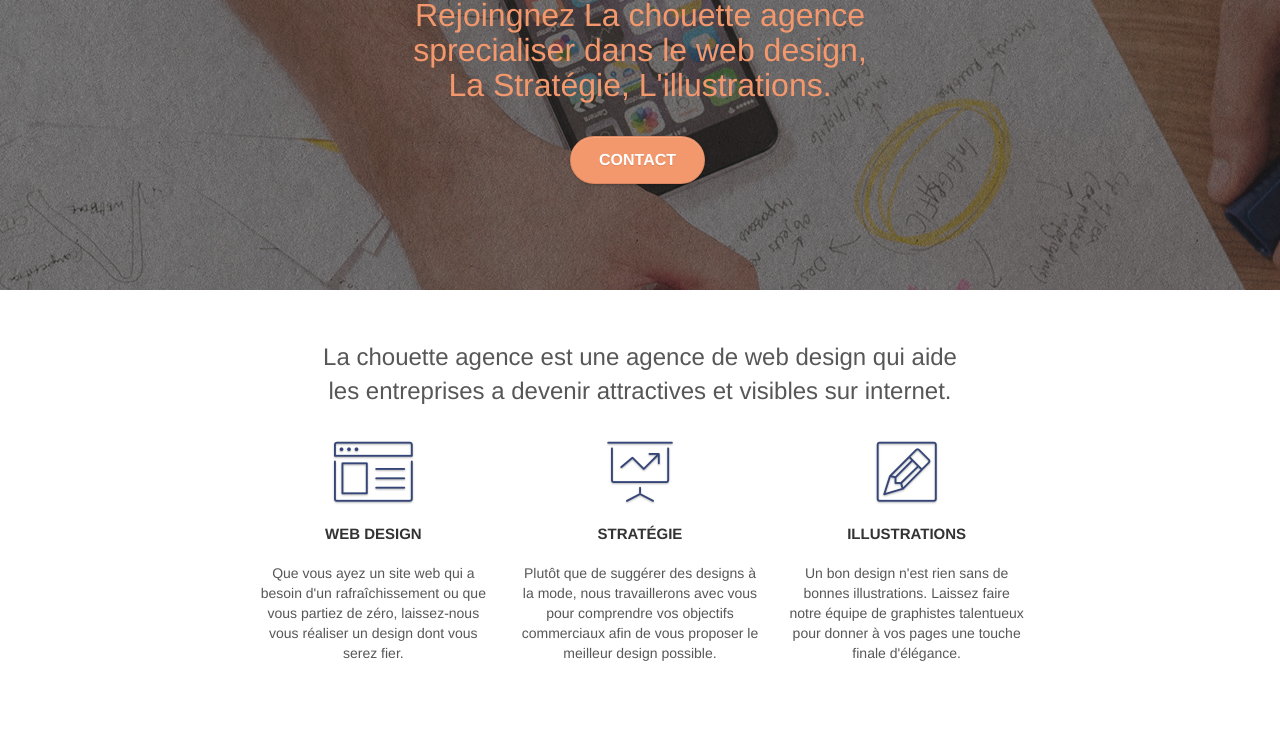
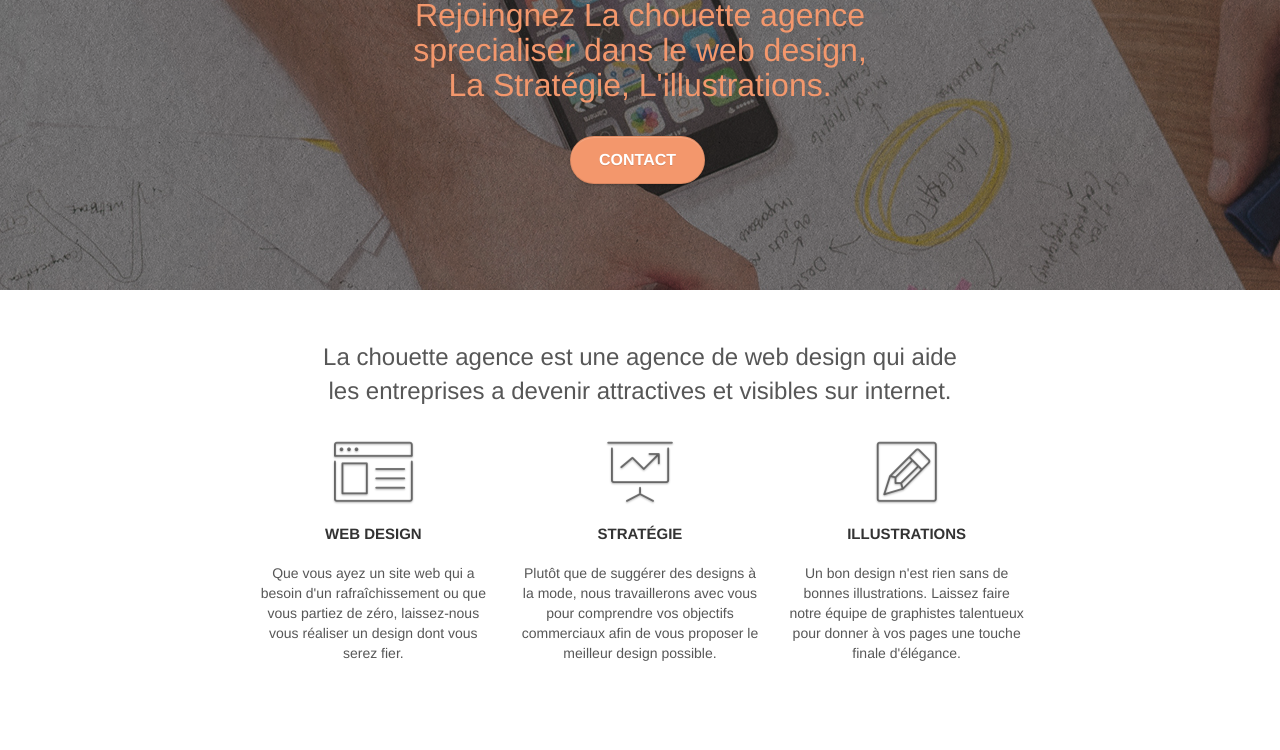
Before and after one commit to clem-r-cyber/la-chouette-agence, a plain HTML site: page index.html in a window 1280 px wide. Shown: the part 316-1066 px from the top of the page. Drawn offline with Linux system fonts and the light colour scheme.

Commit message:
modification de plusieurs bugs sur la page accueil

```diff
--- a/style.css
+++ b/style.css
@@ -321,7 +321,7 @@ div.keywords{
     display: inline;
 }
 
-.navbar-brand img[src$=svg] {
+.navbar-brand img [src$=svg] {
     min-width: 100px;
 }
 
@@ -839,10 +839,10 @@ h4 {
     color: #c27956!important;
 }
 
-.icon-dark-slate-blue {
+/* .icon-dark-slate-blue {
     color: #364577!important;
     border-color: #364577!important;
-}
+} */
 
 .bg-dots-bg {
     background-image: url("img/dots-bg.png");
```
